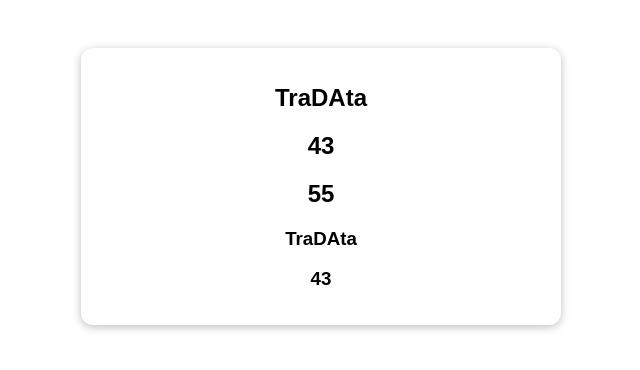
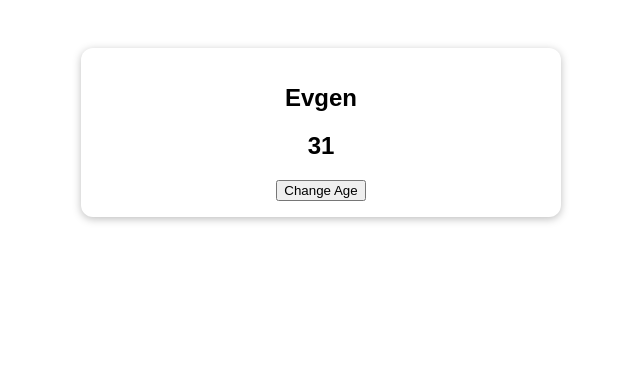
Before and after one commit to panaram1ks/vue-01-starting-project, a Vue app in the folder Composition-API/: page / in a window 1280 px wide. Shown: the top 370 px of the page, without its empty margins (319-959 px from the left). Built offline with nearby package versions, Linux system fonts and the light colour scheme; the HTML template or start-up script is replaced by a standard one.

Commit message:
replacing methods with regular functions

```diff
--- a/Composition-API/src/App.vue
+++ b/Composition-API/src/App.vue
@@ -2,47 +2,31 @@
   <section class="container">
     <h2>{{ user.name }}</h2>
     <h2>{{ user.age }}</h2>
-    <h2>{{ usAge }}</h2>
 
-    <h3>{{ userName }}</h3>
-    <h3>{{ userAge }}</h3>
+    <button @click="setAge">Change Age</button>
   </section>
 </template>
 
 <script>
-import { ref, reactive, isReactive, isRef, toRefs } from 'vue';
+import { reactive } from 'vue';
 
 export default {
   setup() {
-    //reactive only works with Object, you must send Object in it
-    const uAge = ref(55)
-
     const user = reactive({
       name: 'Evgen',
       age: 31
     });
 
-    console.log(uAge, user);
-    console.log(isRef(uAge.value));
-    console.log(isReactive(user.name));
-
-    setTimeout(function () {
-      user.name = 'TraDAta'
-      user.age = 43
-    }, 2000)
-
-    const userRefs = toRefs(user)
+    function setNewAge() {
+      user.age += 3
+    }
 
     return {
       user: user,
-      usAge: uAge.value,
-
-      userName: userRefs.name,
-      userAge: userRefs.age,
+      setAge: setNewAge
     }
   }
 }
-
 </script>
 
 
```
